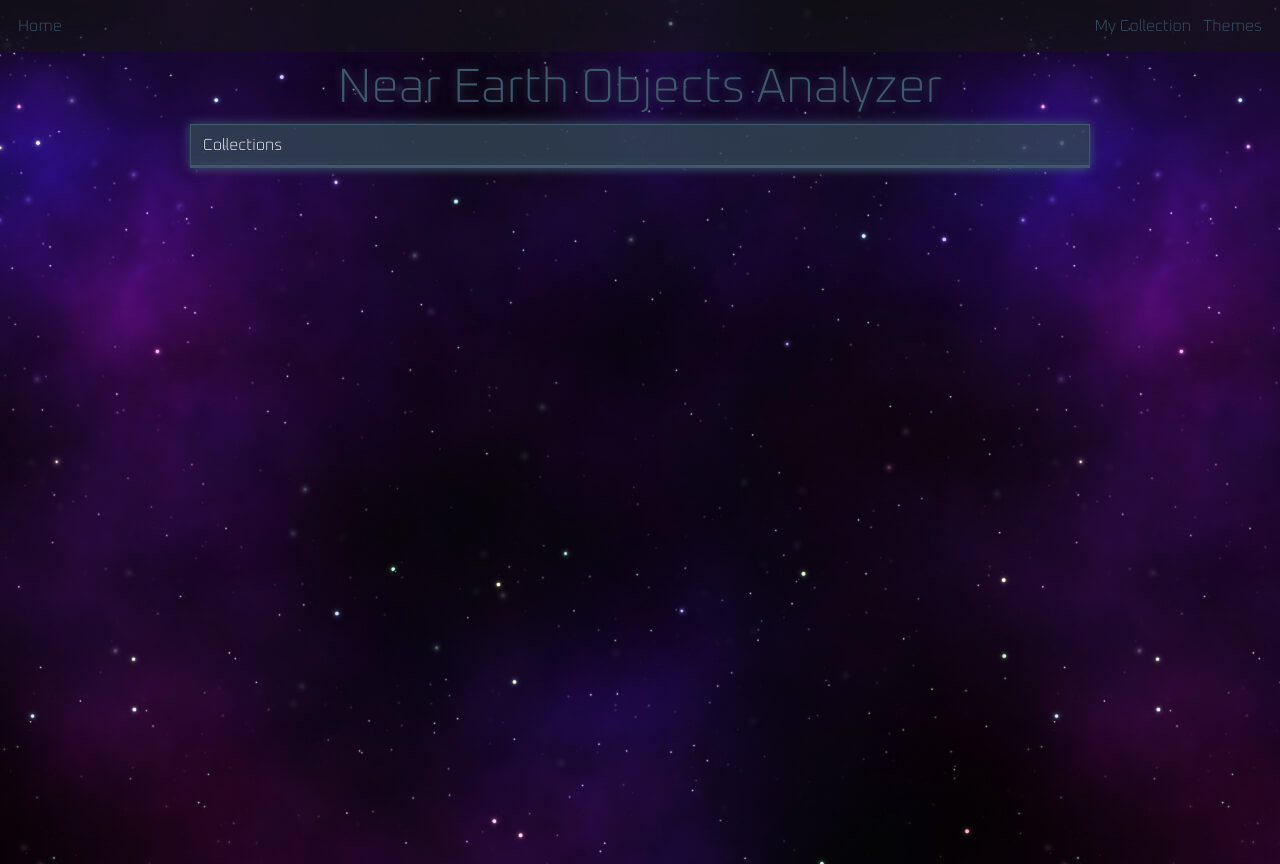
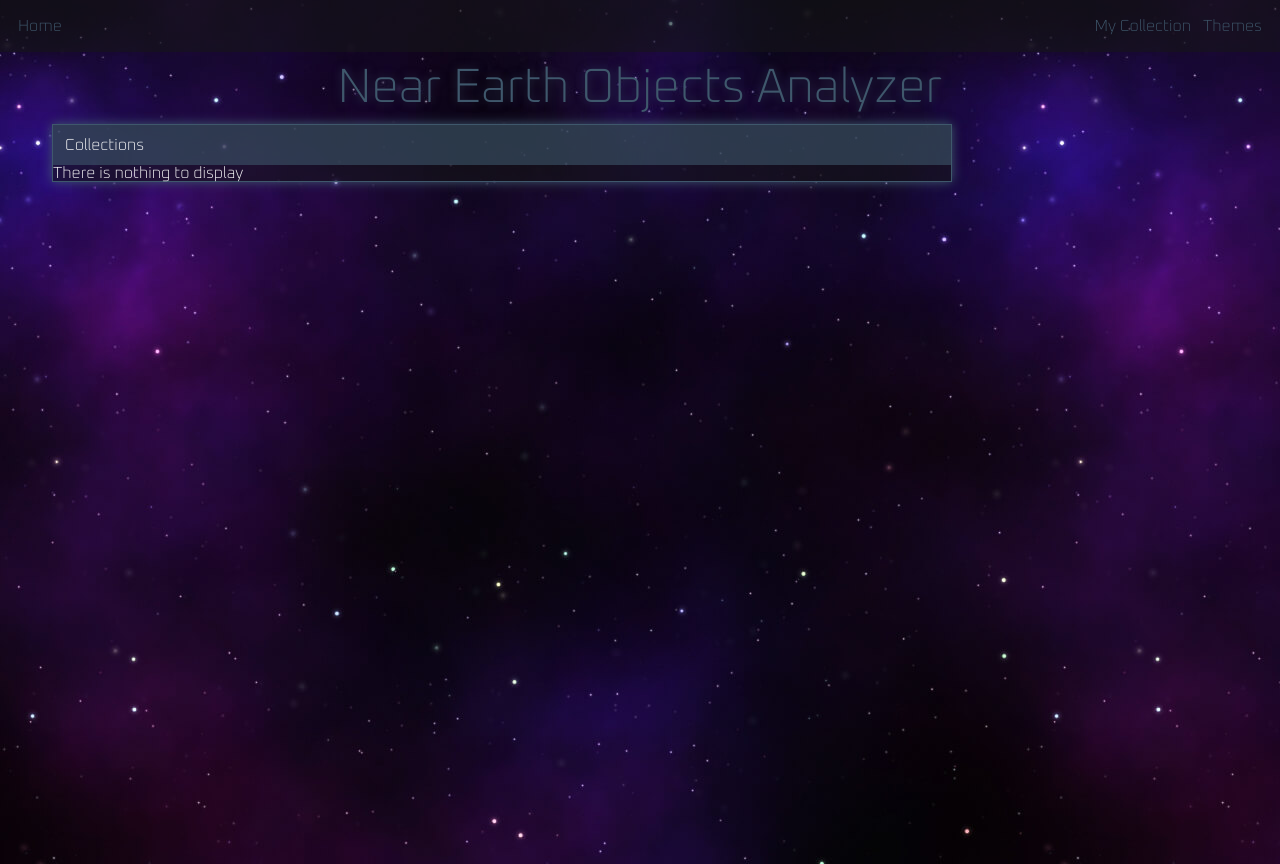
Before and after one commit to nickojs/near-earth-objects, a React (Create React App) app: page /collection in a window 1280 px wide. Built offline with nearby package versions, Linux system fonts and the light colour scheme.

Commit message:
Adjusted collections container

```diff
--- a/src/containers/Collection/Collection.js
+++ b/src/containers/Collection/Collection.js
@@ -6,15 +6,19 @@ import * as S from './styles';
 
 const Collection = () => {
   const { collection } = useSelector((state) => state);
+  const collectionList = collection.length > 0 ? (
+    <S.CollectionsContainer>
+      { collection.map((each) => (
+        <Neo key={each.id} object={each} mode="collection" />
+      ))}
+    </S.CollectionsContainer>
+
+  ) : <p>There is nothing to display</p>;
 
   return (
     <Container>
       <Title>Collections</Title>
-      <S.CollectionsContainer>
-        {collection.map((each) => (
-          <Neo key={each.id} object={each} mode="collection" />
-        ))}
-      </S.CollectionsContainer>
+      {collectionList}
     </Container>
   );
 };
--- a/src/generalStyles.js
+++ b/src/generalStyles.js
@@ -22,7 +22,7 @@ export const Container = styled.div`
   box-shadow: 0 0 10px ${({ theme }) => theme.light};
 
   max-width: 900px;
-  margin: 0 auto;
+  margin: 12px;
 `;
 
 export const TogglableContainer = styled.div`
```
